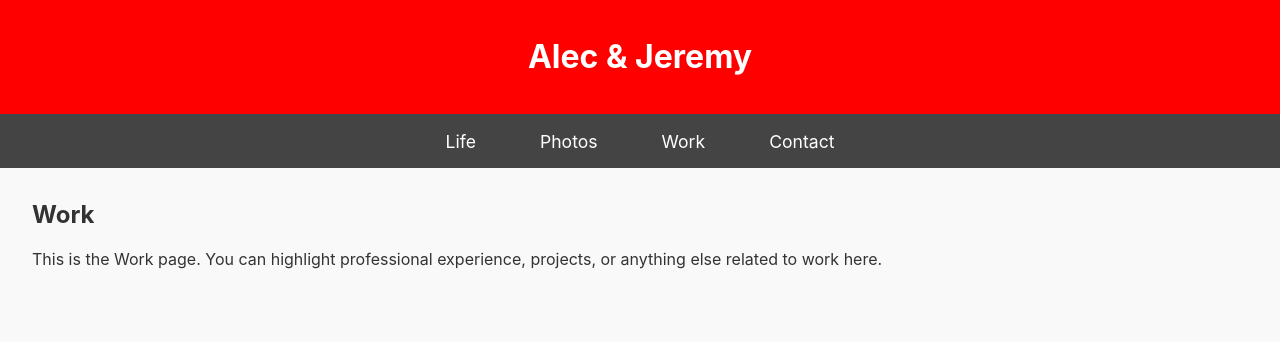
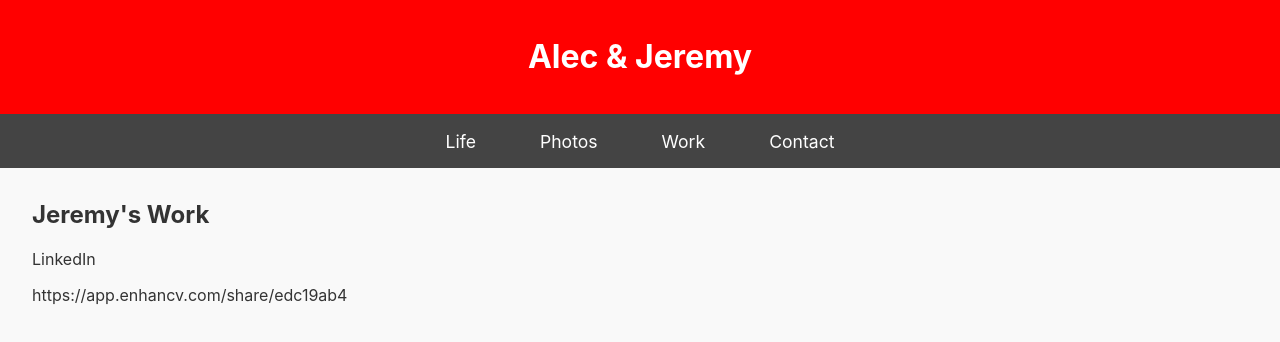
Before and after one commit to alecandjeremy/ajlong, a plain HTML site: page JeremyLongResume.html in a window 1280 px wide. Drawn offline with Linux system fonts and the light colour scheme.

Commit message:
Update and rename work.html to JeremyLongResume.html

```diff
--- a/work.html
+++ b/JeremyLongResume.html
@@ -53,9 +53,9 @@
     });
 </script>
   <main>
-    <h2>Work</h2>
-    <p>This is the Work page. You can highlight professional experience, projects, or anything else related to work here.</p>
-    <!-- Add your work content below -->
+    <h2>Jeremy's Work</h2>
+    <p>LinkedIn</p>
+    <p>https://app.enhancv.com/share/edc19ab4</p>
   </main>
 </body>
 </html>
```
